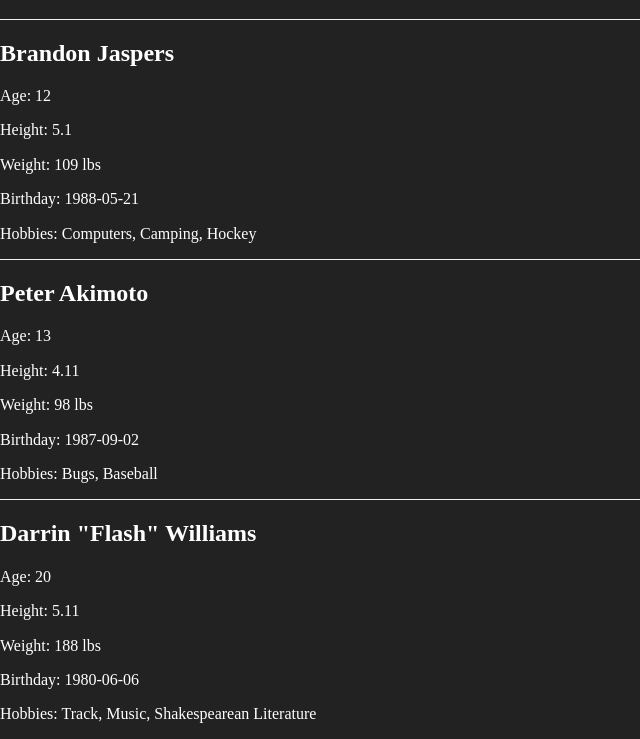
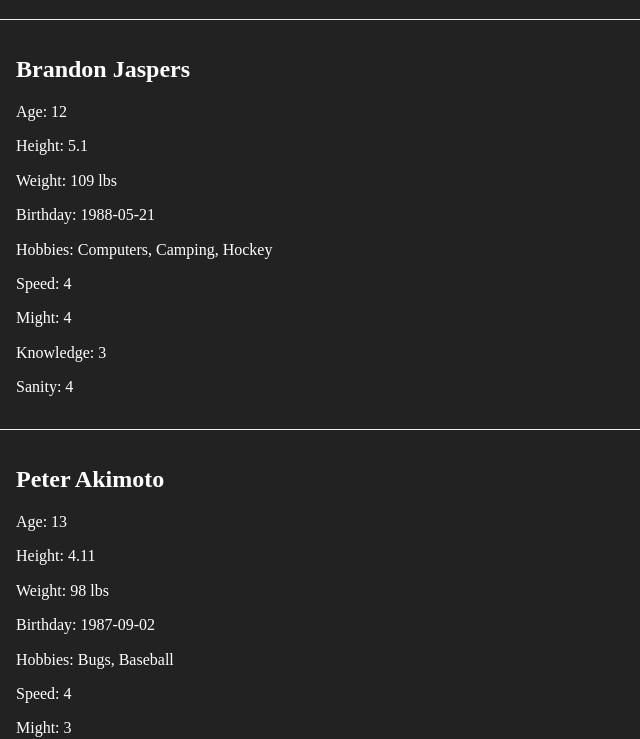
Before and after one commit to bingocaller/betrayal-pwa, a React app: page / in a window 1280 px wide. Shown: the part 61-800 px from the top of the page, without its empty margins (0-640 px from the left). Built offline with nearby package versions, Linux system fonts and the light colour scheme.

Commit message:
Automatically render all character info

```diff
--- a/src/components/CharacterComponent.js
+++ b/src/components/CharacterComponent.js
@@ -8,42 +8,32 @@ class CharacterComponent extends Component {
   constructor(props) {
     super(props);
   }
-  createRemainingProps(character) {
-    let remainingProps = [];
-    // Possibilities: for…in, _.each(), Object.keys()
-    console.log(Object.keys(character));
-    remainingProps.push(
-      <p>
-        { Object.keys(character) }
-      </p>
-    );
-    console.log(remainingProps);
-    return remainingProps.shift();
-  }
   render () {
-    const { character } = this.props;
-    const remainingProps = () => this.createRemainingProps(character);
+    const { character, bio } = this.props;
+    character.hobbies = character.hobbies.join(', ');
+    const allProps = bio === 'full' ?
+      Object.getOwnPropertyNames(character).map(
+        (val, index) =>
+        <p key={ index }>
+          { `${ val.charAt(0).toUpperCase() + val.slice(1) }: ${ character[val] }` }
+        </p>
+      ) : null;
+    allProps.shift();
+    allProps.pop();
+    const stats =
+      Object.getOwnPropertyNames(character.stats).map(
+        (val, index) =>
+        <p key={ index }>
+          { `${ val.charAt(0).toUpperCase() + val.slice(1) }: ${ character.stats[val].attributes[character.stats[val].defaultIndex] }` }
+        </p>
+      );
     return (
       <div className="character">
         <h2>
           { character.name }
         </h2>
-        { remainingProps }
-        <p>
-          Age: { character.age }
-        </p>
-        <p>
-          Height: { character.height }
-        </p>
-        <p>
-          Weight: { character.weight }
-        </p>
-        <p>
-          Birthday: { character.birthday }
-        </p>
-        <p>
-          Hobbies: { character.hobbies.join(', ') }
-        </p>
+        { allProps }
+        { stats }
       </div>
     )
   }
--- a/src/components/CharacterListComponent.js
+++ b/src/components/CharacterListComponent.js
@@ -8,7 +8,7 @@ require('styles/CharacterList.scss');
 let CharacterListComponent = (props) => (
   <div className="character-list">
     <h1>Characters</h1>
-    { props.characters.map((character, index) => <CharacterComponent character={ character } key={ index } />) }
+    { props.characters.map((character, index) => <CharacterComponent character={ character } bio="full" key={ index } />) }
   </div>
 );
 
--- a/src/sources/characters.json
+++ b/src/sources/characters.json
@@ -515,6 +515,152 @@
     }
   },
   {
+    "name": "Zoe Ingstrom",
+    "age": 8,
+    "height": 3.9,
+    "weight": "49 lbs",
+    "birthday": "1992-11-05",
+    "hobbies": [
+      "Dolls",
+      "Music"
+    ],
+    "stats": {
+      "speed": {
+        "name": "Speed",
+        "attributes": [
+          0,
+          4,
+          4,
+          4,
+          4,
+          5,
+          6,
+          8,
+          8
+        ],
+        "defaultIndex": 4
+      },
+      "might": {
+        "name": "Might",
+        "attributes": [
+          0,
+          2,
+          2,
+          3,
+          3,
+          4,
+          4,
+          6,
+          7
+        ],
+        "defaultIndex": 4
+      },
+      "knowledge": {
+        "name": "Knowledge",
+        "attributes": [
+          0,
+          1,
+          2,
+          3,
+          4,
+          4,
+          5,
+          5,
+          5
+        ],
+        "defaultIndex": 3
+      },
+      "sanity": {
+        "name": "Sanity",
+        "attributes": [
+          0,
+          3,
+          4,
+          5,
+          5,
+          6,
+          6,
+          7,
+          8
+        ],
+        "defaultIndex": 3
+      }
+    }
+  },
+  {
+    "name": "Missy Dubourde",
+    "age": 9,
+    "height": 4.2,
+    "weight": "62 lbs",
+    "birthday": "1991-02-14",
+    "hobbies": [
+      "Swimming",
+      "Medicine"
+    ],
+    "stats": {
+      "speed": {
+        "name": "Speed",
+        "attributes": [
+          0,
+          3,
+          3,
+          5,
+          6,
+          6,
+          6,
+          7,
+          7
+        ],
+        "defaultIndex": 3
+      },
+      "might": {
+        "name": "Might",
+        "attributes": [
+          0,
+          2,
+          3,
+          3,
+          3,
+          4,
+          5,
+          6,
+          7
+        ],
+        "defaultIndex": 4
+      },
+      "knowledge": {
+        "name": "Knowledge",
+        "attributes": [
+          0,
+          2,
+          3,
+          4,
+          4,
+          5,
+          6,
+          6,
+          6
+        ],
+        "defaultIndex": 4
+      },
+      "sanity": {
+        "name": "Sanity",
+        "attributes": [
+          0,
+          1,
+          2,
+          3,
+          4,
+          5,
+          5,
+          6,
+          7
+        ],
+        "defaultIndex": 3
+      }
+    }
+  },
+  {
     "name": "Jenny LeClerc",
     "age": 21,
     "height": 5.7,
--- a/src/styles/Character.scss
+++ b/src/styles/Character.scss
@@ -1,3 +1,4 @@
 .character {
+  padding: 1em;
   border-top: 1px solid #efefef;
 }
```
